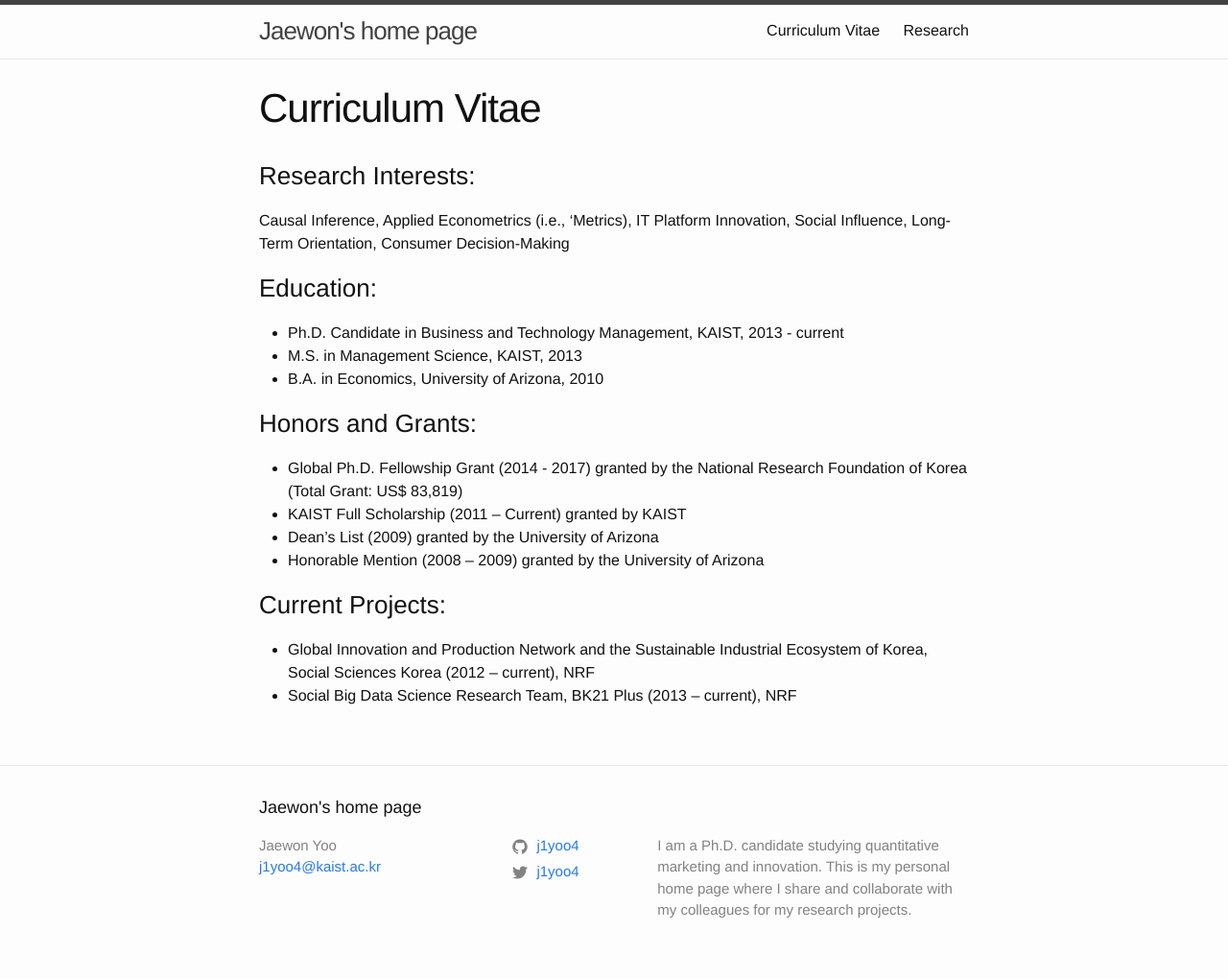
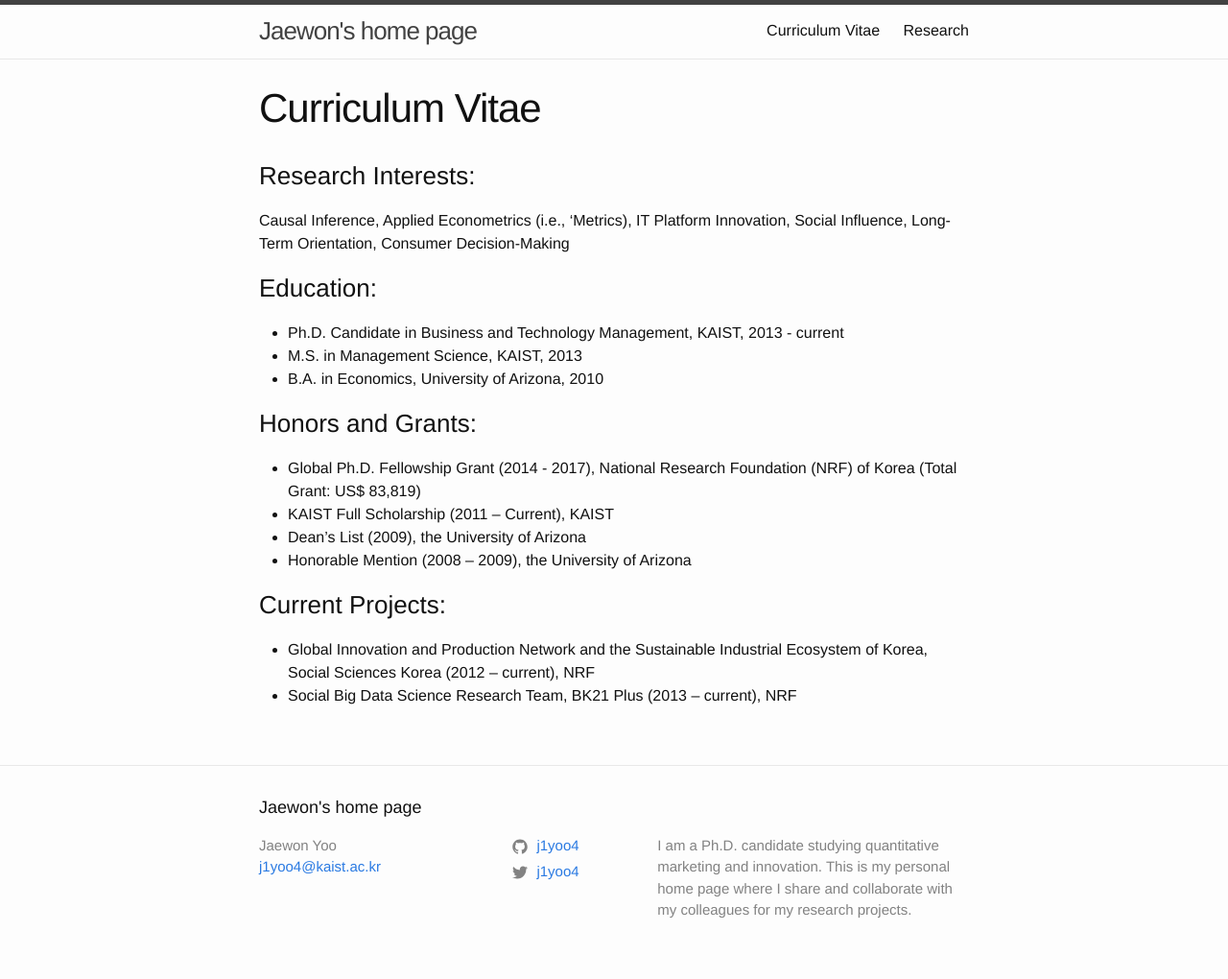
Before and after one commit to j1yoo/j1yoo.github.io, a Jekyll site: the page built from cv.markdown, in a window 1280 px wide. Shown: the whole page at 96% size. Built offline with Jekyll 4.4.1, drawn with Linux system fonts in a browser that asks for light colours.

Commit message:
Update cv.markdown

```diff
--- a/cv.markdown
+++ b/cv.markdown
@@ -13,10 +13,10 @@ Causal Inference, Applied Econometrics (i.e., 'Metrics), IT Platform Innovation,
 * B.A. in Economics, University of Arizona, 2010
 
 ### Honors and Grants:
-* Global Ph.D. Fellowship Grant (2014 - 2017) granted by the National Research Foundation of Korea (Total Grant: US$ 83,819)
-* KAIST Full Scholarship (2011 – Current) granted by KAIST
-* Dean’s List (2009) granted by the University of Arizona
-* Honorable Mention (2008 – 2009) granted by the University of Arizona
+* Global Ph.D. Fellowship Grant (2014 - 2017), National Research Foundation (NRF) of Korea (Total Grant: US$ 83,819)
+* KAIST Full Scholarship (2011 – Current), KAIST
+* Dean’s List (2009), the University of Arizona
+* Honorable Mention (2008 – 2009), the University of Arizona
 
 ### Current Projects:
 * Global Innovation and Production Network and the Sustainable Industrial Ecosystem of Korea, Social Sciences Korea (2012 – current), NRF
```
